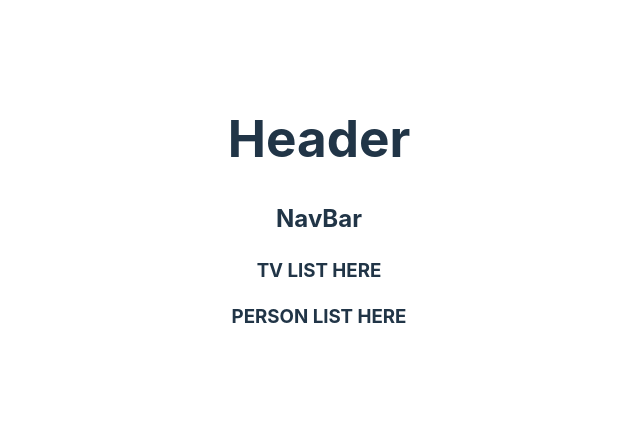
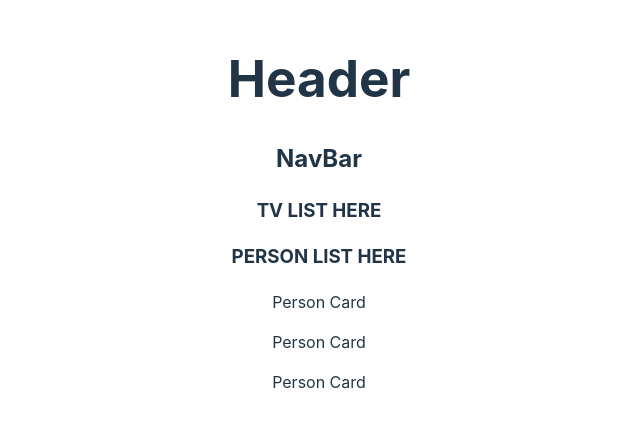
Before and after one commit to cCody34/movies, a React (Vite) app: page / in a window 1280 px wide. Shown: the part 187-614 px from the top of the page, without its empty margins (321-961 px from the left). Built offline with nearby package versions, Linux system fonts and the light colour scheme.

Commit message:
import and render PersonCard component

```diff
--- a/src/components/PersonList.tsx
+++ b/src/components/PersonList.tsx
@@ -1,3 +1,12 @@
+import { PersonCard } from "./PersonCard";
+
 export const PersonList = () => {
-    return <h3>PERSON LIST HERE</h3>
-}
+  return (
+    <>
+      <h3>PERSON LIST HERE</h3>
+      <PersonCard></PersonCard>
+      <PersonCard></PersonCard>
+      <PersonCard></PersonCard>
+    </>
+  );
+};
```
